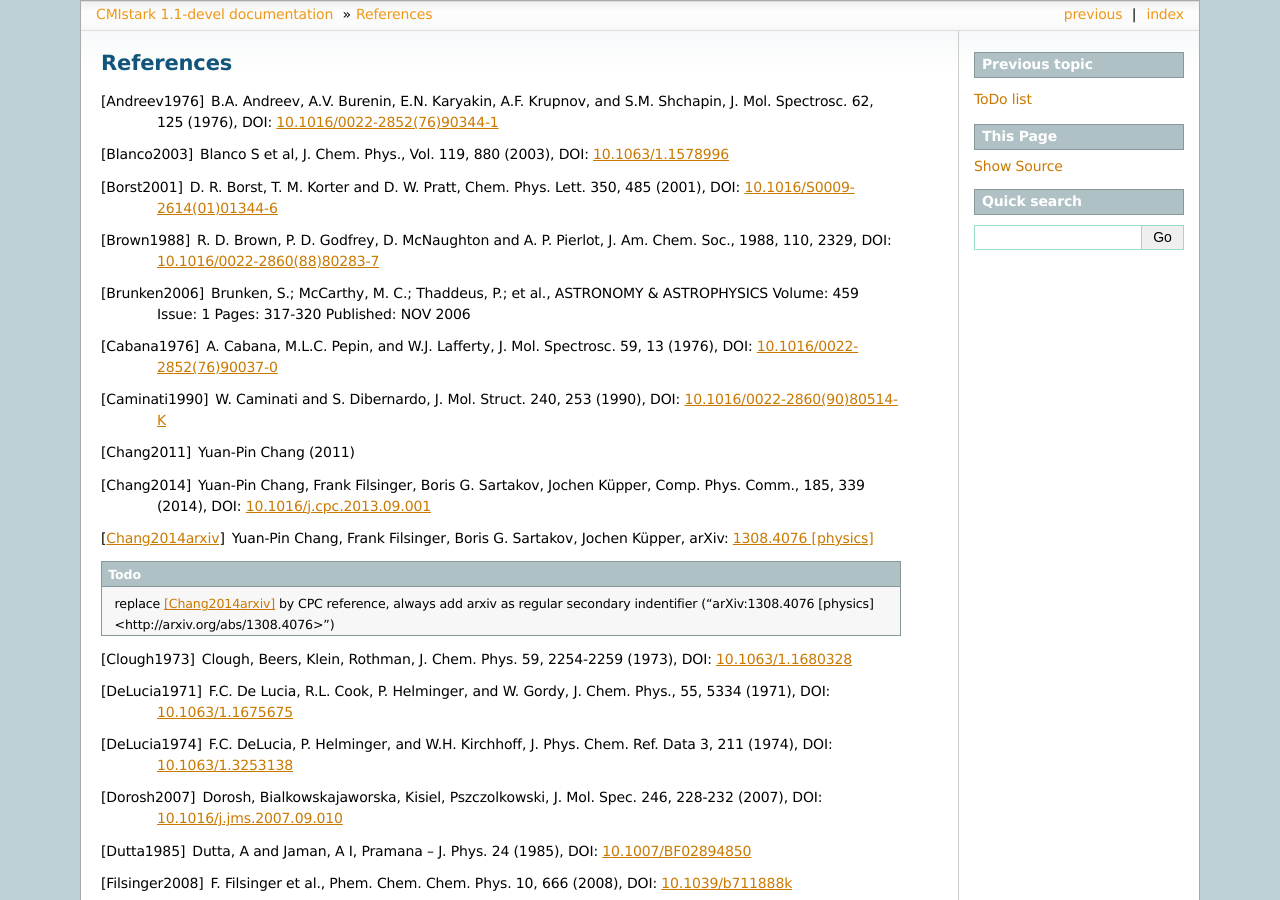
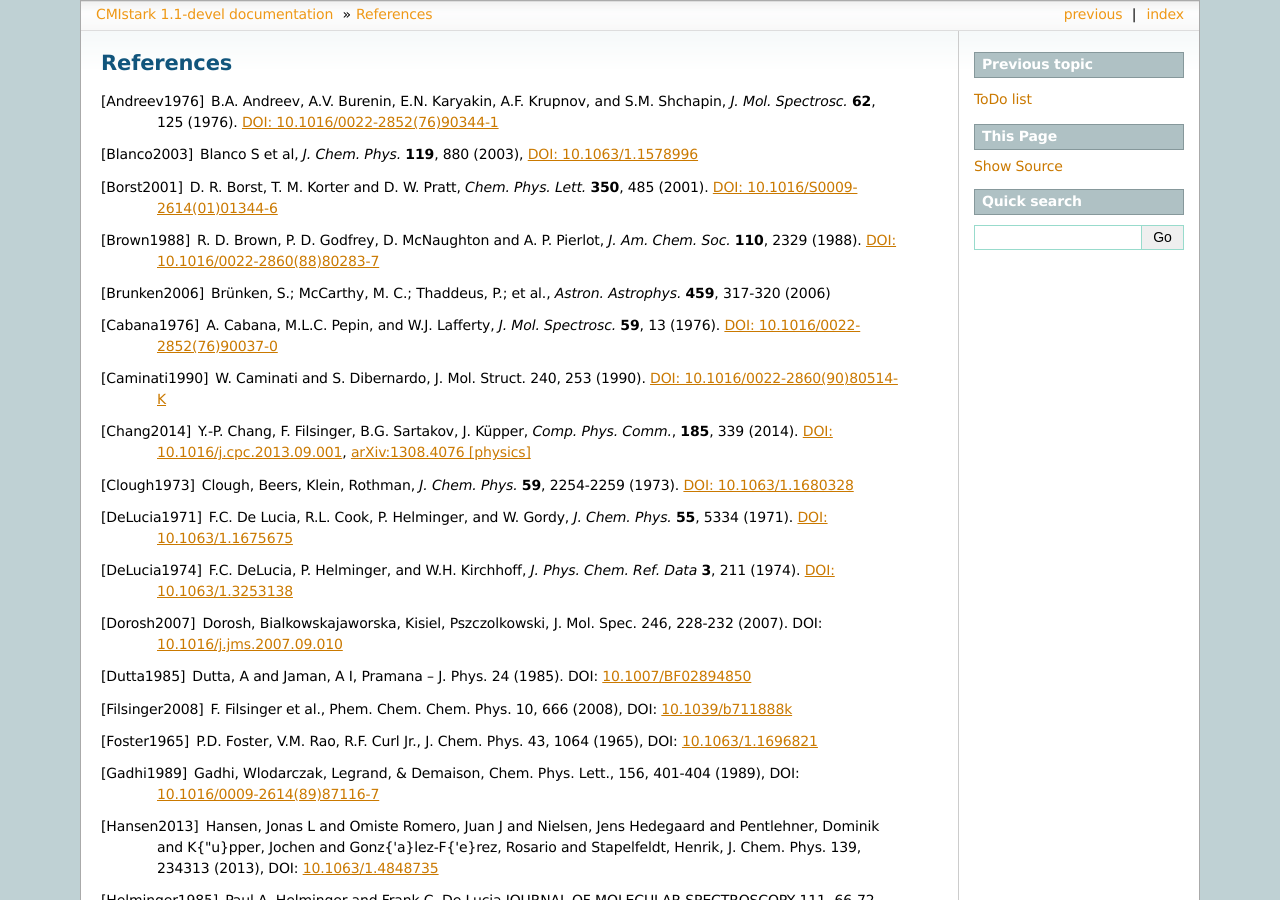
Before and after one commit to CFEL-CMI/cmistark, a Sphinx documentation site: the page built from doc/references.rst, in a window 1280 px wide and 900 px high. Built offline with Sphinx 7.4.7, drawn with Linux system fonts in a browser that asks for light colours.

Commit message:
improve documentation, esp. references

```diff
--- a/doc/index.rst
+++ b/doc/index.rst
@@ -5,6 +5,9 @@
 ======================
 
 ``CMIstark`` is a software package and tool for DC Stark effect calculations of molecules in electric fields.
+
+See [Chang2014]_ for a scientific description of version 1.0 and as a formal reference.
+
 
 User documentation
 ------------------
--- a/doc/references.rst
+++ b/doc/references.rst
@@ -1,43 +1,38 @@
 References
 ==========
 
-.. [Andreev1976] B.A. Andreev, A.V. Burenin, E.N. Karyakin, A.F. Krupnov, and S.M. Shchapin, J. Mol.
-                 Spectrosc. 62, 125 (1976), DOI: `10.1016/0022-2852(76)90344-1
-                 <http://dx.doi.org/10.1016/0022-2852(76)90344-1>`_
-.. [Blanco2003] Blanco S et al, J. Chem. Phys., Vol. 119, 880 (2003), DOI: `10.1063/1.1578996
-                <http://dx.doi.org/10.1063/1.1578996>`_
-.. [Borst2001] D. R. Borst, T. M. Korter and D. W. Pratt, Chem. Phys. Lett. 350, 485 (2001), DOI:
-               `10.1016/S0009-2614(01)01344-6 <http://dx.doi.org/10.1016/S0009-2614(01)01344-6>`_
-.. [Brown1988] R. D. Brown, P. D. Godfrey, D. McNaughton and A. P. Pierlot, J. Am. Chem. Soc., 1988,
-               110, 2329, DOI: `10.1016/0022-2860(88)80283-7
-               <http://dx.doi.org/10.1016/0022-2860(88)80283-7>`_
-.. [Brunken2006] Brunken, S.; McCarthy, M. C.; Thaddeus, P.; et al., ASTRONOMY & ASTROPHYSICS
-                 Volume: 459 Issue: 1 Pages: 317-320 Published: NOV 2006
-.. [Cabana1976] A. Cabana, M.L.C. Pepin, and W.J. Lafferty, J. Mol. Spectrosc. 59, 13 (1976), DOI:
-                `10.1016/0022-2852(76)90037-0 <http://dx.doi.org/10.1016/0022-2852(76)90037-0>`_
-.. [Caminati1990] W. Caminati and S. Dibernardo, J. Mol. Struct. 240, 253 (1990), DOI:
-                  `10.1016/0022-2860(90)80514-K <http://dx.doi.org/10.1016/0022-2860(90)80514-K>`_
-.. [Chang2011] Yuan-Pin Chang (2011)
-.. [Chang2014] Yuan-Pin Chang, Frank Filsinger, Boris G. Sartakov, Jochen Küpper, Comp. Phys. Comm.,
-               185, 339 (2014), DOI: `10.1016/j.cpc.2013.09.001
-               <http://dx.doi.org/10.1016/j.cpc.2013.09.001>`_
-.. [Chang2014arxiv] Yuan-Pin Chang, Frank Filsinger, Boris G. Sartakov, Jochen Küpper, arXiv:
-                    `1308.4076 [physics] <http://arxiv.org/abs/1308.4076>`_
-
-.. todo:: replace  [Chang2014arxiv]_ by CPC reference, always add arxiv as regular secondary
-          indentifier ("arXiv:1308.4076 [physics] <http://arxiv.org/abs/1308.4076>")
-
-.. [Clough1973] Clough, Beers, Klein, Rothman, J. Chem. Phys. 59, 2254-2259 (1973), DOI:
-                `10.1063/1.1680328 <http://dx.doi.org/10.1063/1.1680328>`_
-.. [DeLucia1971] F.C. De Lucia, R.L. Cook, P. Helminger, and W. Gordy, J. Chem. Phys., 55, 5334
-                 (1971), DOI: `10.1063/1.1675675 <http://dx.doi.org/10.1063/1.1675675>`_
-.. [DeLucia1974] F.C. DeLucia, P. Helminger, and W.H. Kirchhoff, J. Phys. Chem. Ref. Data 3, 211
-                 (1974), DOI: `10.1063/1.3253138 <http://dx.doi.org/10.1063/1.3253138>`_
+.. [Andreev1976] B.A. Andreev, A.V. Burenin, E.N. Karyakin, A.F. Krupnov, and S.M. Shchapin, *J. Mol.
+                 Spectrosc.* **62**, 125 (1976).
+                 `DOI: 10.1016/0022-2852(76)90344-1  <http://dx.doi.org/10.1016/0022-2852(76)90344-1>`_
+.. [Blanco2003] Blanco S et al, *J. Chem. Phys.* **119**, 880 (2003),
+                `DOI: 10.1063/1.1578996 <http://dx.doi.org/10.1063/1.1578996>`_
+.. [Borst2001] D. R. Borst, T. M. Korter and D. W. Pratt, *Chem. Phys. Lett.* **350**, 485 (2001).
+               `DOI: 10.1016/S0009-2614(01)01344-6 <http://dx.doi.org/10.1016/S0009-2614(01)01344-6>`_
+.. [Brown1988] R. D. Brown, P. D. Godfrey, D. McNaughton and A. P. Pierlot, *J. Am. Chem. Soc.*
+               **110**, 2329 (1988).
+               `DOI: 10.1016/0022-2860(88)80283-7 <http://dx.doi.org/10.1016/0022-2860(88)80283-7>`_
+.. [Brunken2006] Brünken, S.; McCarthy, M. C.; Thaddeus, P.; et al., *Astron. Astrophys.*
+                 **459**, 317-320 (2006)
+.. [Cabana1976] A. Cabana, M.L.C. Pepin, and W.J. Lafferty, *J. Mol. Spectrosc.* **59**, 13 (1976).
+                `DOI: 10.1016/0022-2852(76)90037-0 <http://dx.doi.org/10.1016/0022-2852(76)90037-0>`_
+.. [Caminati1990] W. Caminati and S. Dibernardo, J. Mol. Struct. 240, 253 (1990).
+                  `DOI: 10.1016/0022-2860(90)80514-K <http://dx.doi.org/10.1016/0022-2860(90)80514-K>`_
+.. [Chang2014] Y.-P. Chang, F. Filsinger, B.G. Sartakov, J. Küpper, *Comp. Phys. Comm.*, **185**, 339 (2014).
+               `DOI: 10.1016/j.cpc.2013.09.001 <http://dx.doi.org/10.1016/j.cpc.2013.09.001>`_,
+               `arXiv:1308.4076 [physics] <http://arxiv.org/abs/1308.4076>`_
+.. [Clough1973] Clough, Beers, Klein, Rothman, *J. Chem. Phys.* **59**, 2254-2259 (1973).
+                `DOI: 10.1063/1.1680328 <http://dx.doi.org/10.1063/1.1680328>`_
+.. [DeLucia1971] F.C. De Lucia, R.L. Cook, P. Helminger, and W. Gordy, *J. Chem. Phys.* **55**, 5334
+                 (1971).
+                 `DOI: 10.1063/1.1675675 <http://dx.doi.org/10.1063/1.1675675>`_
+.. [DeLucia1974] F.C. DeLucia, P. Helminger, and W.H. Kirchhoff, *J. Phys. Chem. Ref. Data* **3**, 211
+                 (1974).
+                 `DOI: 10.1063/1.3253138 <http://dx.doi.org/10.1063/1.3253138>`_
 .. [Dorosh2007] Dorosh, Bialkowskajaworska, Kisiel, Pszczolkowski, J. Mol. Spec. 246, 228-232
-                (2007), DOI: `10.1016/j.jms.2007.09.010
-                <http://dx.doi.org/10.1016/j.jms.2007.09.010>`_
-.. [Dutta1985] Dutta, A and Jaman, A I, Pramana -- J. Phys. 24 (1985), DOI: `10.1007/BF02894850
-               <http://dx.doi.org/10.1007/BF02894850>`_
+                (2007).
+                DOI: `10.1016/j.jms.2007.09.010 <http://dx.doi.org/10.1016/j.jms.2007.09.010>`_
+.. [Dutta1985] Dutta, A and Jaman, A I, Pramana -- J. Phys. 24 (1985).
+               DOI: `10.1007/BF02894850 <http://dx.doi.org/10.1007/BF02894850>`_
 .. [Filsinger2008] F. Filsinger et al., Phem. Chem. Chem. Phys. 10, 666 (2008), DOI:
                    `10.1039/b711888k <http://dx.doi.org/10.1039/b711888k>`_
 .. [Foster1965] P.D. Foster, V.M. Rao, R.F. Curl Jr., J. Chem. Phys. 43, 1064 (1965), DOI:
```
Also changed, not shown: doc/user-guide.rst (+5 -2 lines), 1 other file.
